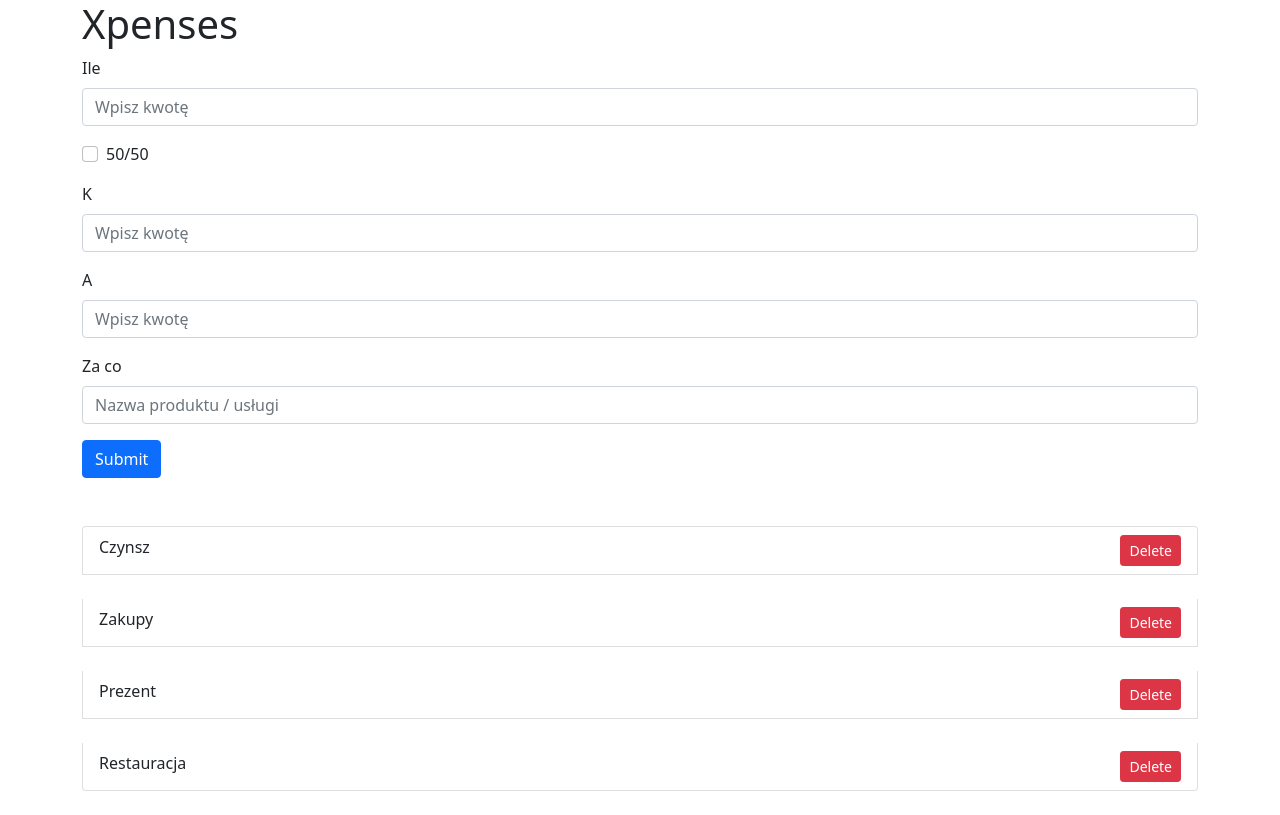
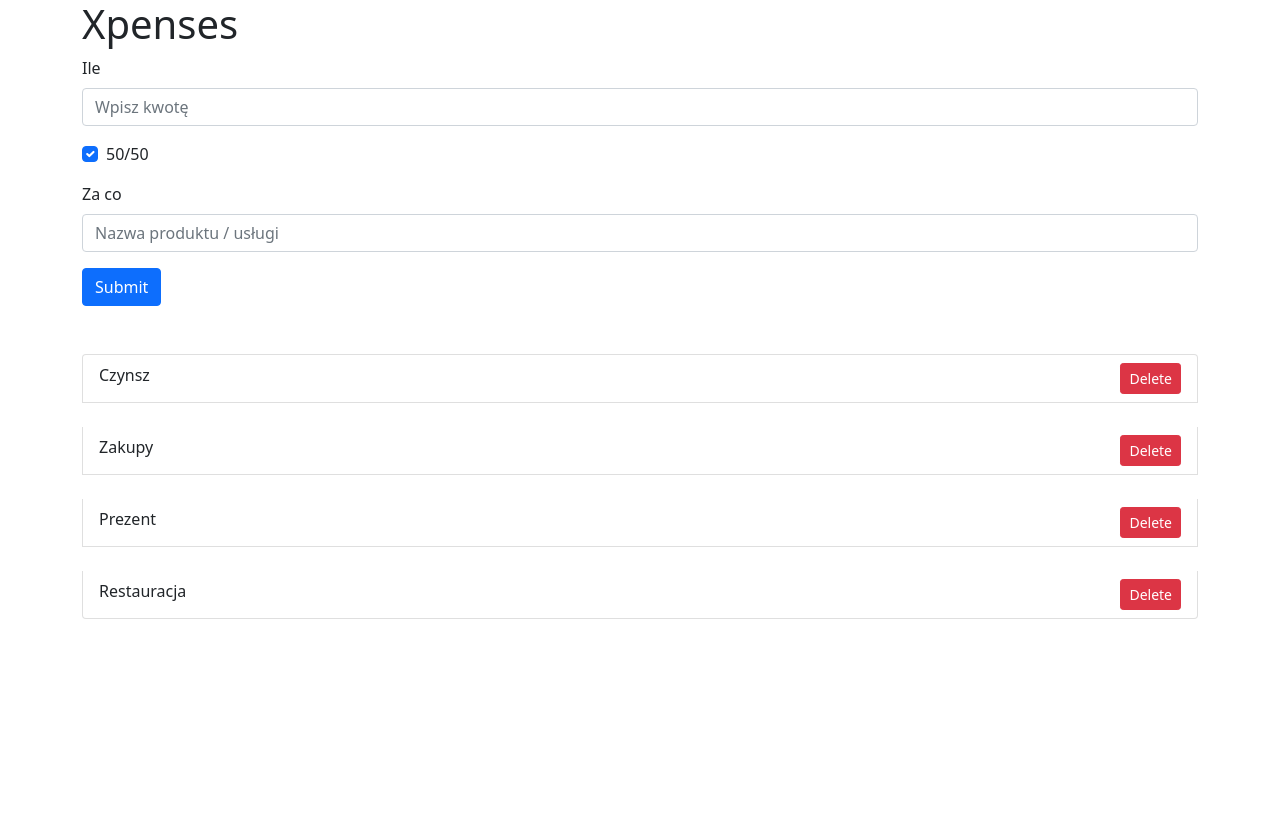
Before and after one commit to AdamKniec/xpenses, a React (Create React App) app: page / in a window 1280 px wide. Built offline with nearby package versions, Linux system fonts and the light colour scheme.

Commit message:
conditionally adding dwo additional inputs in the form

```diff
--- a/src/components/App.tsx
+++ b/src/components/App.tsx
@@ -15,8 +15,11 @@ const DUMMY_DATA =
   ] || [];
 
 function App() {
-  const [formValues, setFormValues] = useState();
-
+  const [formValues, setFormValues] = useState({
+    price: 0,
+    formBasicCheckbox: true,
+  });
+  console.log(formValues);
   return (
     <>
       <Container>
@@ -24,7 +27,10 @@ function App() {
           <header className="App-header">
             <h1>Xpenses</h1>
           </header>
-          <ExpensesForm setFormValues={setFormValues} />
+          <ExpensesForm
+            setFormValues={setFormValues}
+            allowSplit={formValues.formBasicCheckbox}
+          />
         </div>
       </Container>
       <Container className="mt-5">
--- a/src/components/Form.tsx
+++ b/src/components/Form.tsx
@@ -26,9 +26,15 @@ const ExpensesForm = (props: any) => {
           />
         </Form.Group>
         <Form.Group className="mb-3" controlId="formBasicCheckbox">
-          <Form.Check type="checkbox" label="50/50" onChange={handleChange} />
+          <Form.Check
+            type="checkbox"
+            label="50/50"
+            onChange={handleChange}
+            checked={props.allowSplit}
+          />
         </Form.Group>
-
+        {!props.allowSplit && (
+          <>
             <Form.Group className="mb-3" controlId="herShare">
               <Form.Label>K</Form.Label>
               <Form.Control
@@ -45,6 +51,8 @@ const ExpensesForm = (props: any) => {
                 onChange={handleChange}
               />
             </Form.Group>
+          </>
+        )}
 
         <Form.Group className="mb-3" controlId="product">
           <Form.Label>Za co</Form.Label>
```
Lines whose indentation alone changed are shown as unchanged.
